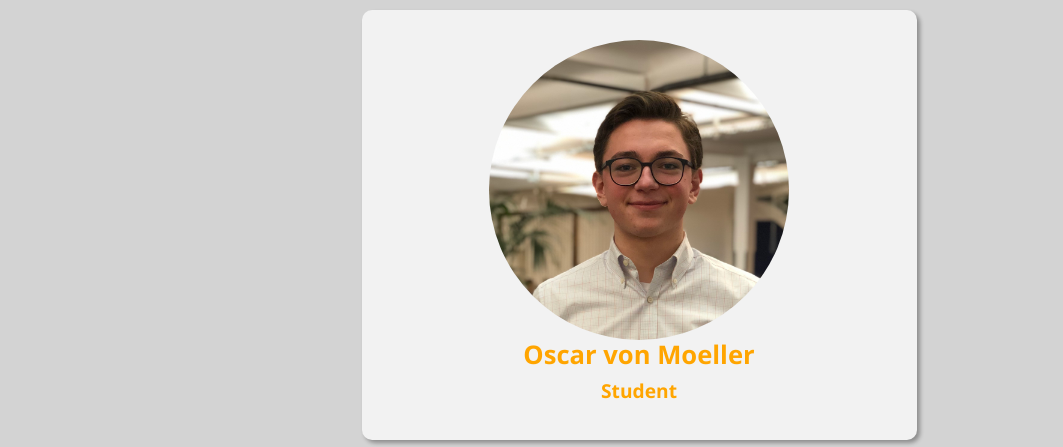
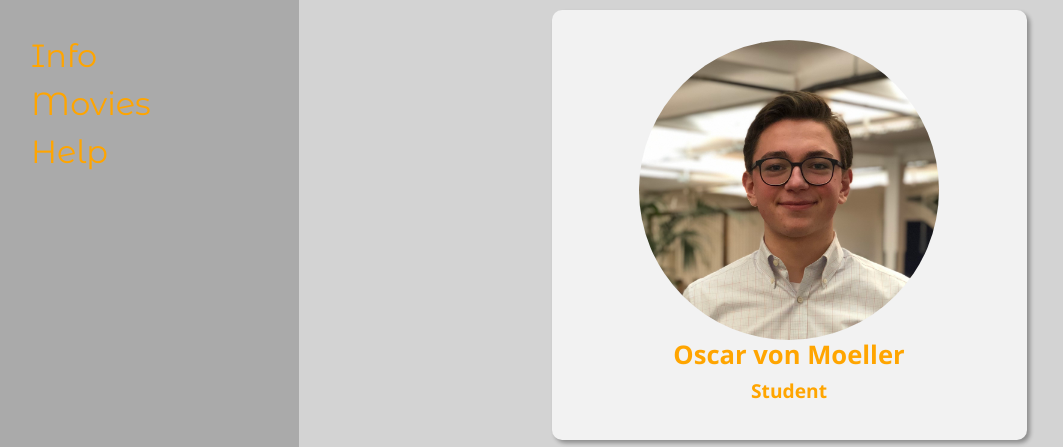
Before and after one commit to ovmo/profile, a plain HTML site: page index.html in a window 1280 px wide. Shown: the top 447 px of the page, without its empty margins (1-1064 px from the left). Drawn offline with nearby package versions, Linux system fonts and the light colour scheme.

Commit message:
fixed sidebar

```diff
--- a/index.html
+++ b/index.html
@@ -9,13 +9,21 @@
   <link rel="stylesheet" href="style.css" type="text/css">
 </head>
 <body>
+  <div id="sidebar">
+    <a href="#summary">Info</a> <br>
+    <a href="#favorite-movies">Movies</a> <br>
+    <a href="#help">Help</a><br>
+  </div>
+  <div id="page-content">
     <div class="container">
       <div class="card_white">
+        <div id="summary"><!-- your summary --></div>
         <img src="images/IMG_1376.jpg" alt="Me" class="img_header">
         <h1>Oscar von Moeller</h1>
         <h2>Student</h2>
       </div>
       <div class="card_white">
+        <div id="favorite-movies"><!-- your favorite movies --></div>
         <ul class="list-inline" style="margin: 0;">
           <li>
             <a href="linkedin.com/in/ovm">
@@ -38,6 +46,7 @@
         </ul>
       </div>
       <div class="card_white">
+        <div id="help"><!-- some help section --></div>
         <h2>Favorite sports teams</h2>
         <table>
           <tbody>
@@ -91,7 +100,7 @@
           </li>
         </ul>
       </div>
+    </footer>
   </div>
-</footer>
 </body>
 </html>
--- a/style.css
+++ b/style.css
@@ -71,3 +71,18 @@ footer {
   display: inline-block;
   margin: 0 2em;
 }
+
+#sidebar {
+  background-color: #aaa;
+  position: fixed;
+  width: 300px;
+  left: 0;
+  top: 0;
+  bottom: 0;
+  font-size: 2em;
+  padding-left: 1em;
+  padding-top: 1em;
+}
+#page-content {
+  margin-left: 300px;
+}
```
Lines whose indentation alone changed are shown as unchanged.
